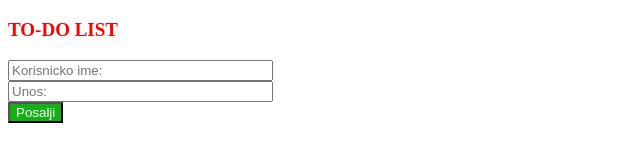
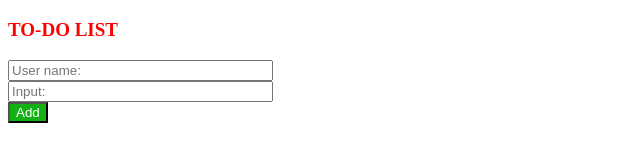
Before and after one commit to luk41l1c/Aplikacija-To-Do, a website: page index.html in a window 1280 px wide. Shown: the full height of the page, 0-640 px from the left. Drawn offline with Linux system fonts and the light colour scheme.

Commit message:
Update index.html

```diff
--- a/index.html
+++ b/index.html
@@ -12,10 +12,10 @@
         <div id="sve">
             <div id="unos">
                 <p id="naslov">TO-DO LIST</p>
-                <input type="text" id="korisnicko-ime" placeholder="Korisnicko ime:" size="30">
+                <input type="text" id="korisnicko-ime" placeholder="User name:" size="30">
                 <br>
-                <input type="text" id="zadatak" placeholder="Unos:" size="30"><br>
-                <button id="posalji">Posalji</button>
+                <input type="text" id="zadatak" placeholder="Input:" size="30"><br>
+                <button id="posalji">Add</button>
                 <br>
             </div>
             <div id="prikaz">
```
